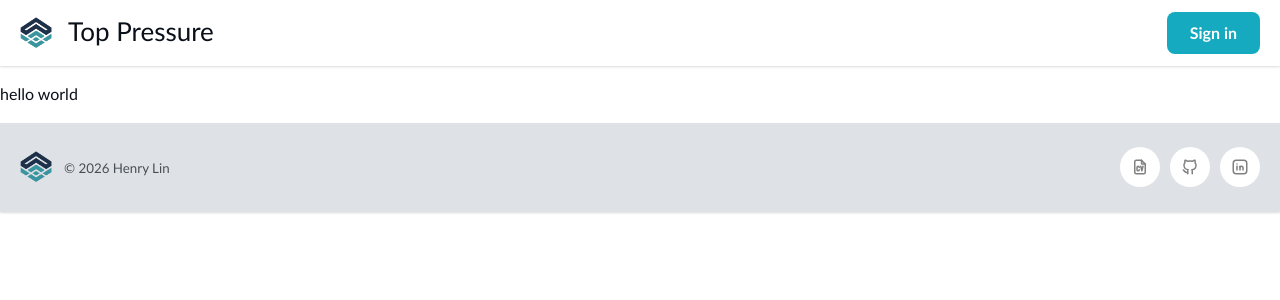
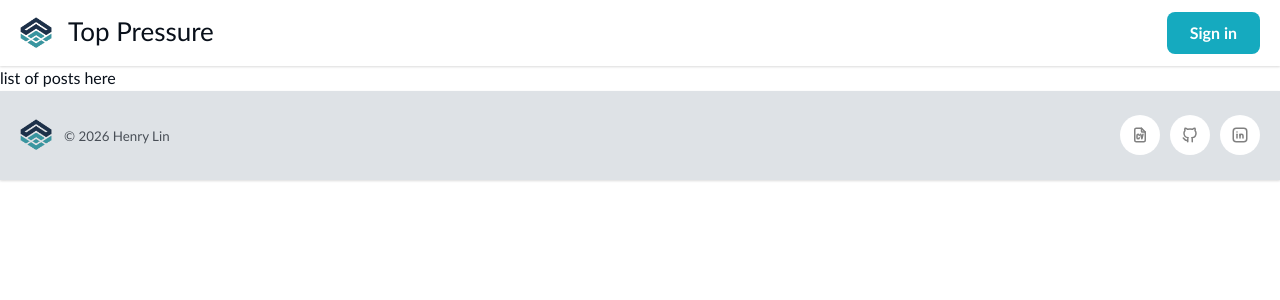
Before and after one commit to henrylin03/top-pressure-blog--FE, a React (Vite) app: page / in a window 1280 px wide. Shown: the top 300 px of the page. Built offline with nearby package versions, Linux system fonts and the light colour scheme.

Commit message:
feat: use App.tsx as 'layout' component
force all routes to go through App.tsx, with App.tsx holding the <Outlet /> component so that pages therein can plug in. this is done by making every page route a 'child' route of App.tsx. fixes #49.

```diff
--- a/src/App.tsx
+++ b/src/App.tsx
@@ -2,13 +2,14 @@ import { MantineProvider } from "@mantine/core";
 import { theme } from "./styles/theme";
 import "@mantine/core/styles.css";
 import Header from "@components/Header";
+import { Outlet } from "react-router";
 import { SOCIALS_LINKS } from "@/data/socialsLinks";
 import Footer from "./components/Footer";
 
 const App = () => (
 	<MantineProvider theme={theme}>
 		<Header />
-		<p>hello world</p>
+		<Outlet />
 		<Footer links={SOCIALS_LINKS} />
 	</MantineProvider>
 );
--- /dev/null
+++ b/src/pages/Posts.tsx
@@ -0,0 +1,3 @@
+const Posts = () => <>list of posts here</>;
+
+export default Posts;
```
Also changed, not shown: src/router.tsx (+9 -1 lines).
